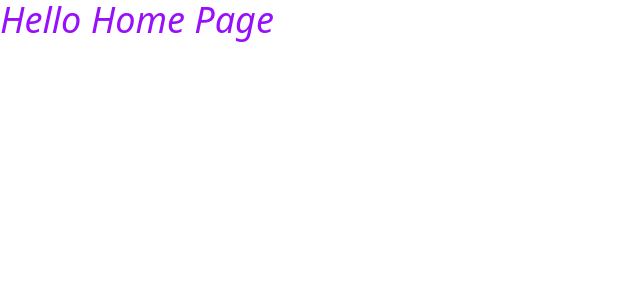
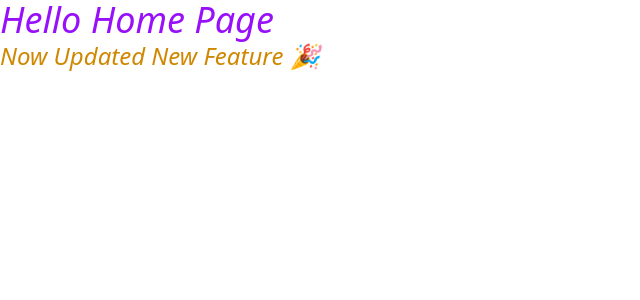
Before and after one commit to eeennsu/vite-react-template, a React (Vite) app: page / in a window 1280 px wide. Shown: the top 300 px of the page, without its empty margins (0-640 px from the left). Built offline with nearby package versions, Linux system fonts and the light colour scheme.

Commit message:
fix: page

```diff
--- a/src/pages/home/home-page.tsx
+++ b/src/pages/home/home-page.tsx
@@ -6,7 +6,10 @@ import React from 'react';
 
 export default function HomePage() {
   return (
-    <div className='text-4xl text-purple-600 italic'>Hello Home Page</div>
+    <div className='text-4xl text-purple-600 italic'>
+      Hello Home Page
+      <p className='text-2xl text-yellow-600 italic'>Now Updated New Feature 🎉</p>
+    </div>
     // <div className='min-h-screen bg-gradient-to-b from-zinc-950 via-zinc-900 to-black text-zinc-100'>
     //   {/* Nav */}
     //   <header className='sticky top-0 z-20 border-b border-zinc-800/60 backdrop-blur supports-[backdrop-filter]:bg-zinc-950/60'>
```
